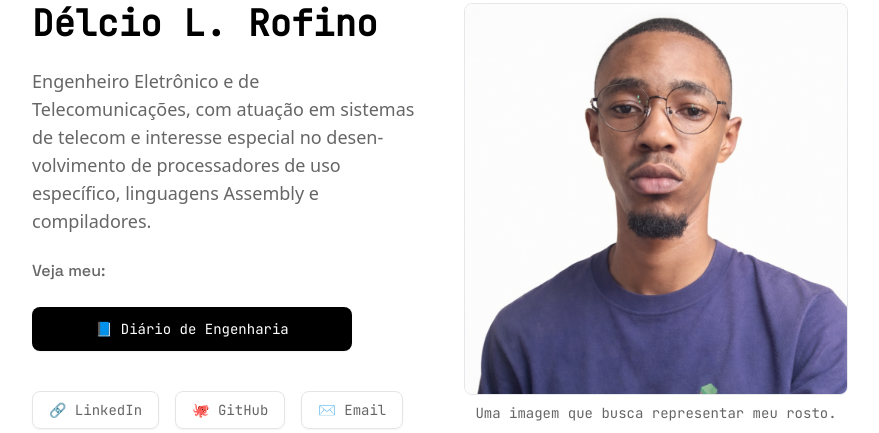
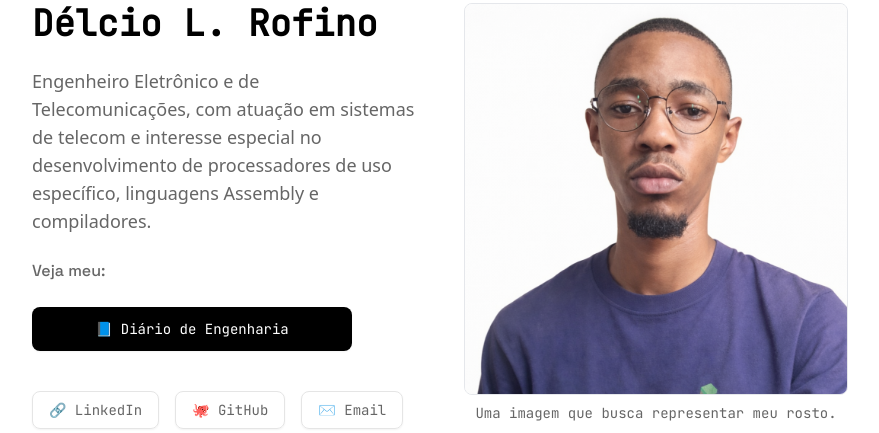
Before and after one commit to delcioleonardorofino/Journal, a Flask app: page / in a window 1280 px wide. Shown: the part 219-652 px from the top of the page, without its empty margins (200-1079 px from the left). Run offline with Flask 3, Linux system fonts and the light colour scheme; some libraries are stand-ins or nearby versions.

Commit message:
Solved the problem with break lines where i got

```diff
--- a/backend/static/css/style.css
+++ b/backend/static/css/style.css
@@ -1,3 +1,4 @@
+
 
 pre {
   overflow-x: auto;
@@ -12,8 +13,8 @@ code{
   word-break: keep-all;
 }
 
-p{
-  hyphens: auto;
+.post{
+  hyphens: auto !important;
 }
 
 @media (max-width: 600px){
```
